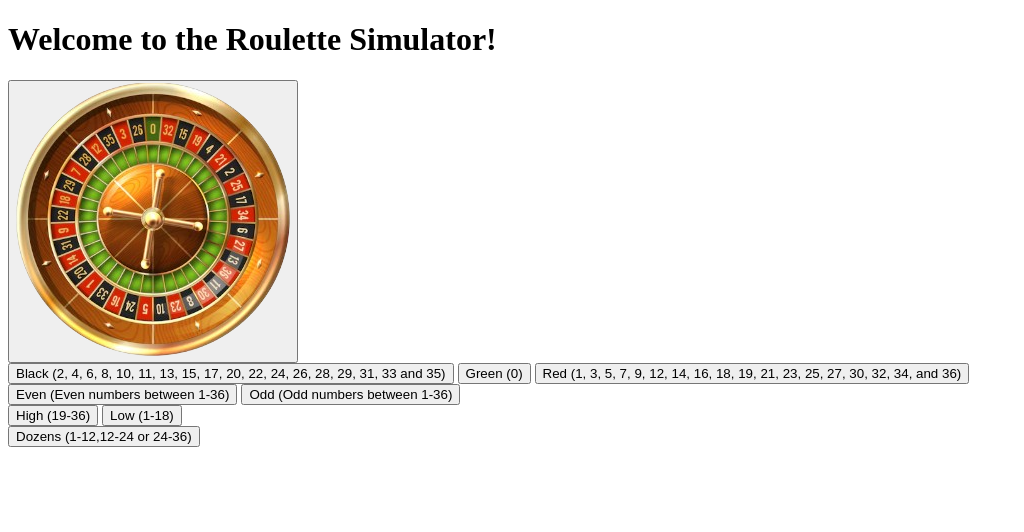
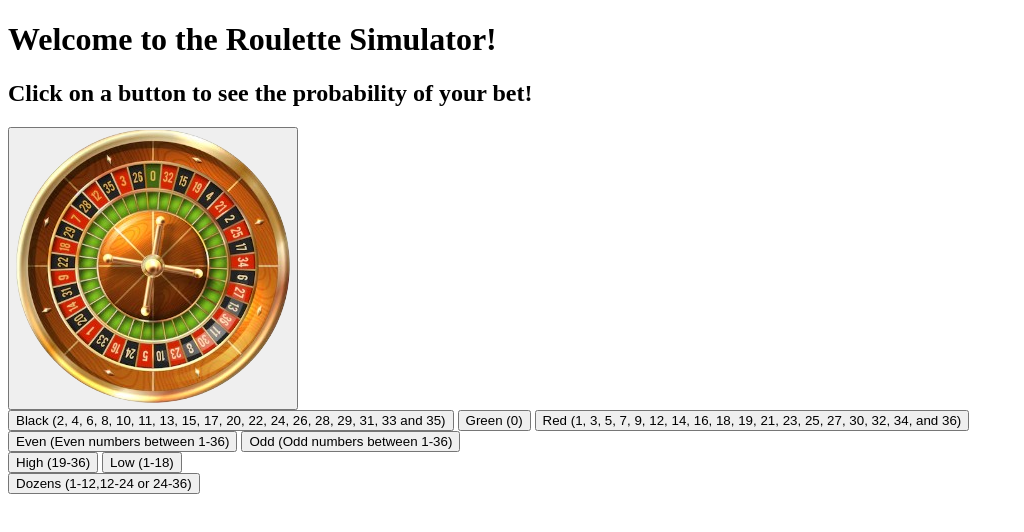
Before and after one commit to Ferboinkles/Roulette-simulator, a SvelteKit app: page / in a window 1280 px wide. Shown: the top 532 px of the page, without its empty margins (0-1024 px from the left). Built offline with nearby package versions, Linux system fonts and the light colour scheme.

Commit message:
Added description

```diff
--- a/src/routes/+page.svelte
+++ b/src/routes/+page.svelte
@@ -1,4 +1,9 @@
+<script>
+	import { goto } from "$app/navigation";
+</script>
+
 <h1 class="text-center font-serif text-5xl text-cyan-600">Welcome to the Roulette Simulator!</h1>
+<h2 class="text-center font-serif text-2xl text-cyan-600">Click on a button to see the probability of your bet!</h2>
 <div class="@container min-h-full flex-row text-center font-serif">
 	<button class="w-[35%] text-center hover:animate-spin"
 		><img alt="wheel" src="/images/wheel.webp" class="mx-auto my-4 aspect-[1/1] w-full object-cover" />
```
